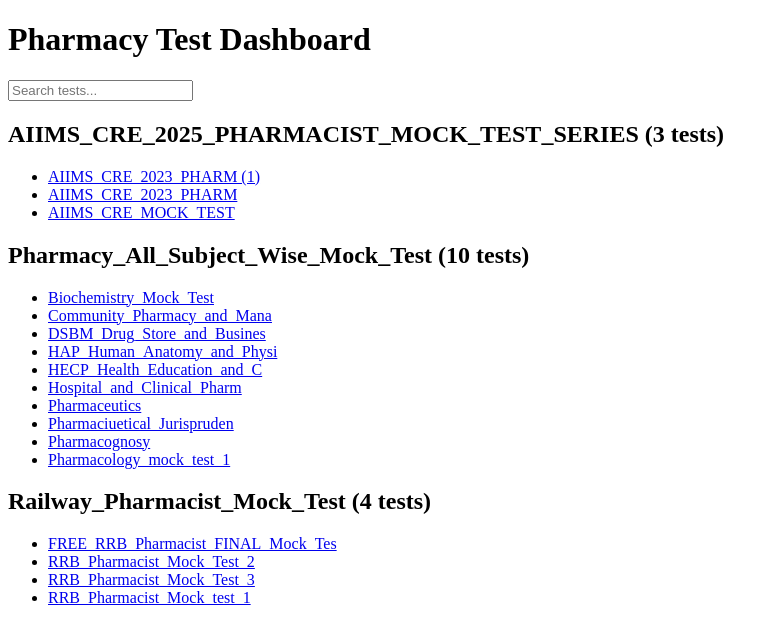
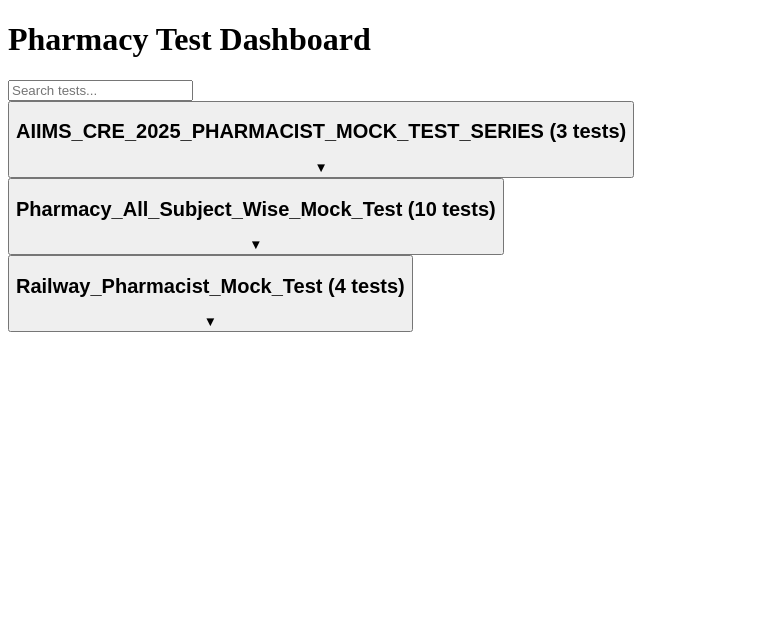
Before and after one commit to AdrashxX/test-dashboard-hm, a Next.js app: page / in a window 1280 px wide. Shown: the top 644 px of the page, without its empty margins (0-778 px from the left). Built offline with nearby package versions, Linux system fonts and the light colour scheme.

Commit message:
Update index.js

```diff
--- a/pages/index.js
+++ b/pages/index.js
@@ -13,17 +13,14 @@
       let testName = file.replace(".html", "");
 
       if (file.includes("__")) {
-        // Case 1: Double underscore
         const parts = file.split("__");
         subject = parts[0];
         testName = parts[1].replace(".html", "");
       } else if (file.includes("_Test_")) {
-        // Case 2: Split around "_Test_"
         const parts = file.split("_Test_");
         subject = parts[0] + "_Test";
         testName = parts[1].replace(".html", "");
       } else {
-        // Case 3: fallback = split at last underscore
         const idx = file.lastIndexOf("_");
         if (idx !== -1) {
           subject = file.substring(0, idx);
@@ -39,11 +36,20 @@
   return { props: { subjects } };
 }
 
-
 export default function Home({ subjects }) {
   const [query, setQuery] = useState("");
+  const [open, setOpen] = useState({});
 
-  // Filter by query
+  const toggle = (subject) => {
+    setOpen((prev) => ({ ...prev, [subject]: !prev[subject] }));
+  };
+
+  const highlight = (text) => {
+    if (!query) return text;
+    const regex = new RegExp(`(${query})`, "gi");
+    return text.replace(regex, "<mark>$1</mark>");
+  };
+
   const filteredSubjects = Object.fromEntries(
     Object.entries(subjects).map(([subject, tests]) => [
       subject,
@@ -68,21 +74,31 @@
       <div className="grid grid-cols-1 md:grid-cols-2 lg:grid-cols-3 gap-6">
         {Object.keys(filteredSubjects).map((subject) => (
           <div key={subject} className="bg-white rounded-2xl shadow-lg p-4">
-            <h2 className="text-xl font-semibold mb-2">
+            <button
+              onClick={() => toggle(subject)}
+              className="flex justify-between items-center w-full"
+            >
+              <h2 className="text-lg font-semibold">
                 {subject} ({filteredSubjects[subject].length} tests)
               </h2>
-            <ul className="list-disc ml-6">
+              <span>{open[subject] ? "▲" : "▼"}</span>
+            </button>
+
+            {open[subject] && (
+              <ul className="list-disc ml-6 mt-2 space-y-1">
                 {filteredSubjects[subject].map((test) => (
                   <li key={test.file}>
                     <a
                       href={`/viewer?file=${encodeURIComponent(test.file)}`}
                       className="text-blue-600 hover:underline"
-                  >
-                    {test.testName}
-                  </a>
+                      dangerouslySetInnerHTML={{
+                        __html: highlight(test.testName),
+                      }}
+                    />
                   </li>
                 ))}
               </ul>
+            )}
           </div>
         ))}
       </div>
```
Lines whose indentation alone changed are shown as unchanged.
